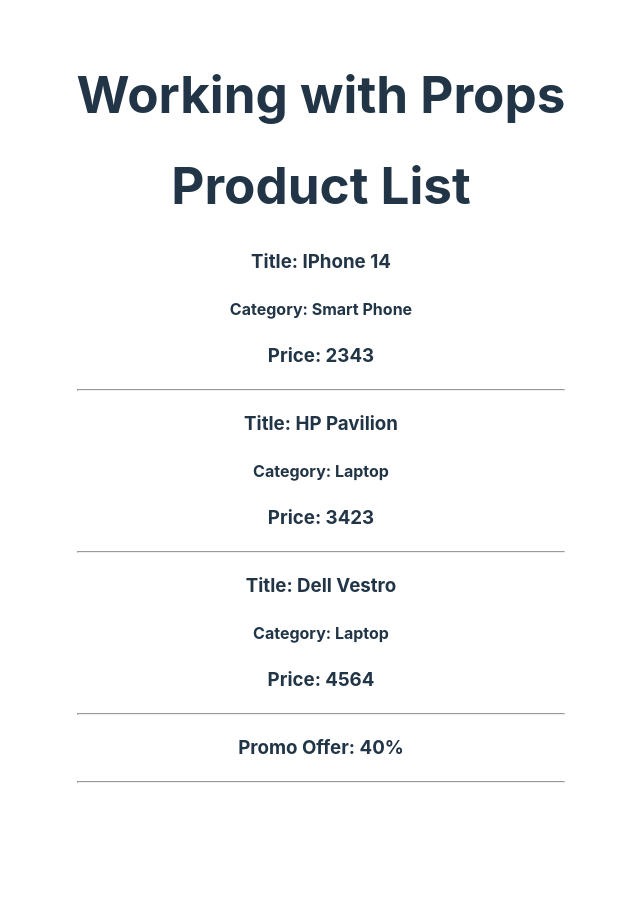
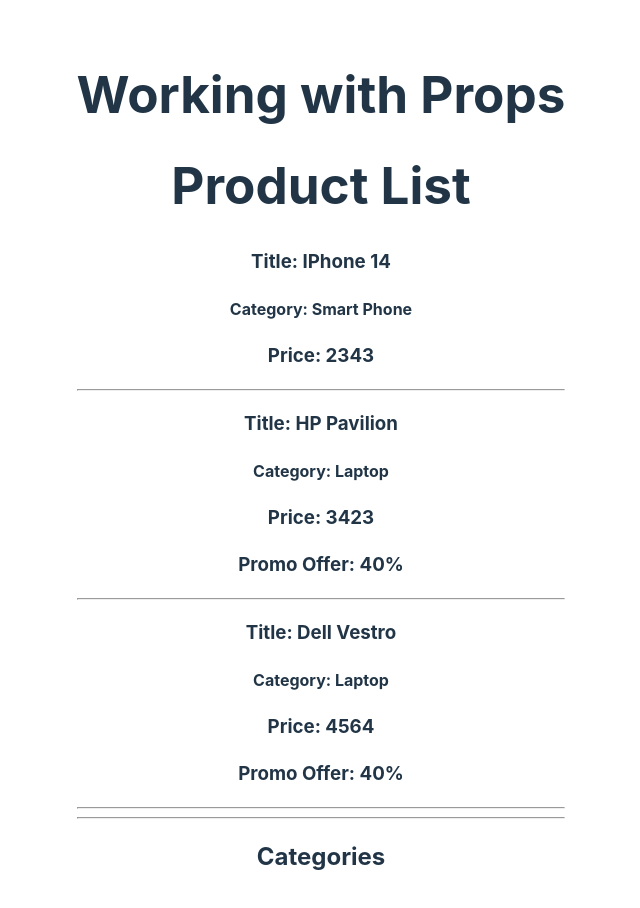
Before and after one commit to wgong/DigiSafari-React, a React (Vite) app in the folder Module05/props-demo-app/: page / in a window 1280 px wide. Shown: the top 908 px of the page, without its empty margins (319-959 px from the left). Before the commit the page ends 823 px from the top, so only its background shows below. Built offline with nearby package versions, Linux system fonts and the light colour scheme.

Commit message:
default values in props

```diff
--- a/Module05/props-demo-app/src/App.jsx
+++ b/Module05/props-demo-app/src/App.jsx
@@ -26,10 +26,12 @@
     }
   ]
 
+  // const categories = ["smart phone", "Laptop"]
+
   return (
     <>
       <h1>Working with Props</h1>
-      <Products productList={productList}>
+      <Products productList={productList} >
         <PromoOffer />
       </Products>
 
--- a/Module05/props-demo-app/src/components/ProductDetail.jsx
+++ b/Module05/props-demo-app/src/components/ProductDetail.jsx
@@ -1,12 +1,13 @@
 import React from 'react'
 
-function ProductDetail({title, category, price }) {
+function ProductDetail({title, category = "Unknown", price, promo }) {
   // const {title, category, price } = props
   return (
     <div>
       <h3>Title: {title}</h3>
       <h4>Category: {category}</h4>
       <h3>Price: {price}</h3>
+      {promo}
       <hr/>
     </div>
   )
--- a/Module05/props-demo-app/src/components/Products.jsx
+++ b/Module05/props-demo-app/src/components/Products.jsx
@@ -1,17 +1,22 @@
 import React from 'react'
 import ProductDetail from './ProductDetail'
 
-function Products({productList, children}) {
+function Products({productList, children, categories = []}) {
   return (
     <div>
         <h1>Product List</h1>
       {
         productList.map((product)=>(
-          <ProductDetail key={product.id} title={product.name} category={product.category} price={product.price}/>
+          <ProductDetail key={product.id} title={product.name} category={product.category} price={product.price} promo = {product.category == 'Laptop'? children : <></>}/>
         ))
       }
-      {children}
       <hr/>
+      <h2>Categories</h2>
+      {
+        categories.map((cat)=><p>{cat}</p>)
+      }
+      {/* {children}
+      <hr/> */}
     </div>
   )
 }
```
